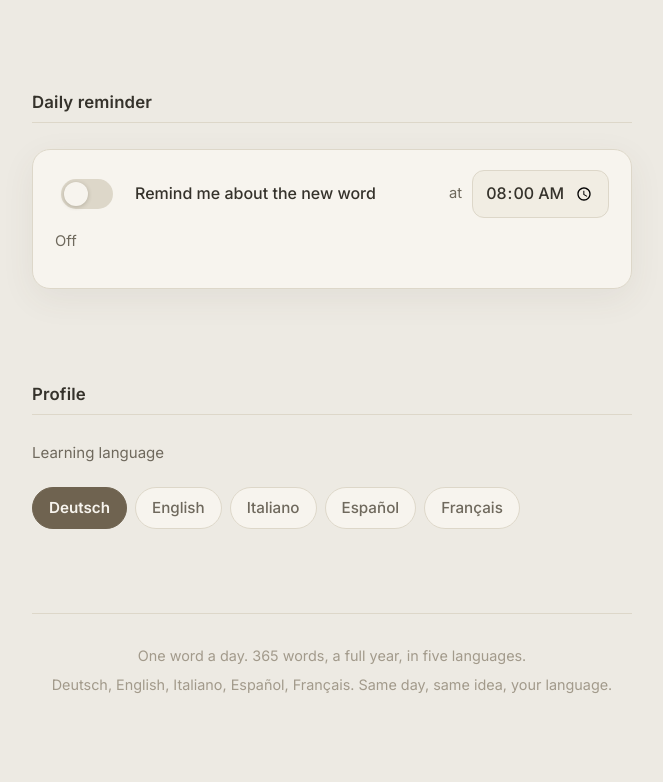
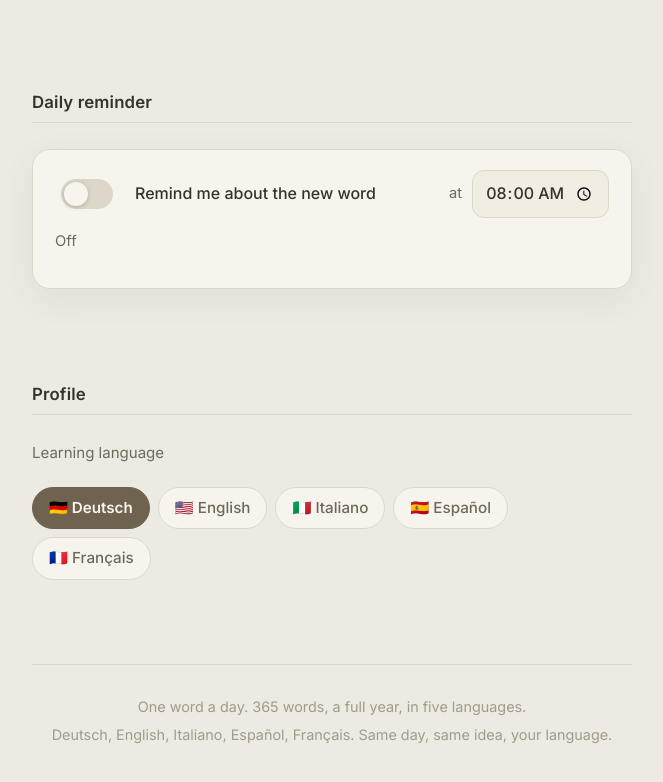
Before and after one commit to rankplan/dailyword, a plain HTML site: page index.html in a window 1280 px wide. Shown: the part 2546-3328 px from the top of the page, without its empty margins (308-971 px from the left). Before the commit the page ends 3287 px from the top, so only its background shows below. Drawn offline with Linux system fonts and the light colour scheme.

Commit message:
Profile: country flags on language chips, SW v3

```diff
--- a/index.html
+++ b/index.html
@@ -543,11 +543,11 @@
           <div class="rule"></div>
           <p class="sub">Learning language</p>
         <nav class="lang-row" aria-label="Choose your language">
-          <button class="lang-chip" type="button" data-lang="de" aria-pressed="true">Deutsch</button>
-          <button class="lang-chip" type="button" data-lang="en" aria-pressed="false">English</button>
-          <button class="lang-chip" type="button" data-lang="it" aria-pressed="false">Italiano</button>
-          <button class="lang-chip" type="button" data-lang="es" aria-pressed="false">Español</button>
-          <button class="lang-chip" type="button" data-lang="fr" aria-pressed="false">Français</button>
+          <button class="lang-chip" type="button" data-lang="de" aria-pressed="true">🇩🇪 Deutsch</button>
+          <button class="lang-chip" type="button" data-lang="en" aria-pressed="false">🇺🇸 English</button>
+          <button class="lang-chip" type="button" data-lang="it" aria-pressed="false">🇮🇹 Italiano</button>
+          <button class="lang-chip" type="button" data-lang="es" aria-pressed="false">🇪🇸 Español</button>
+          <button class="lang-chip" type="button" data-lang="fr" aria-pressed="false">🇫🇷 Français</button>
         </nav>
         </section>
       </main>
--- a/sw.js
+++ b/sw.js
@@ -1,4 +1,4 @@
-const CACHE_NAME = 'dailyword-v2';
+const CACHE_NAME = 'dailyword-v3';
 const CORE_ASSETS = [
   './',
   './index.html',
```
